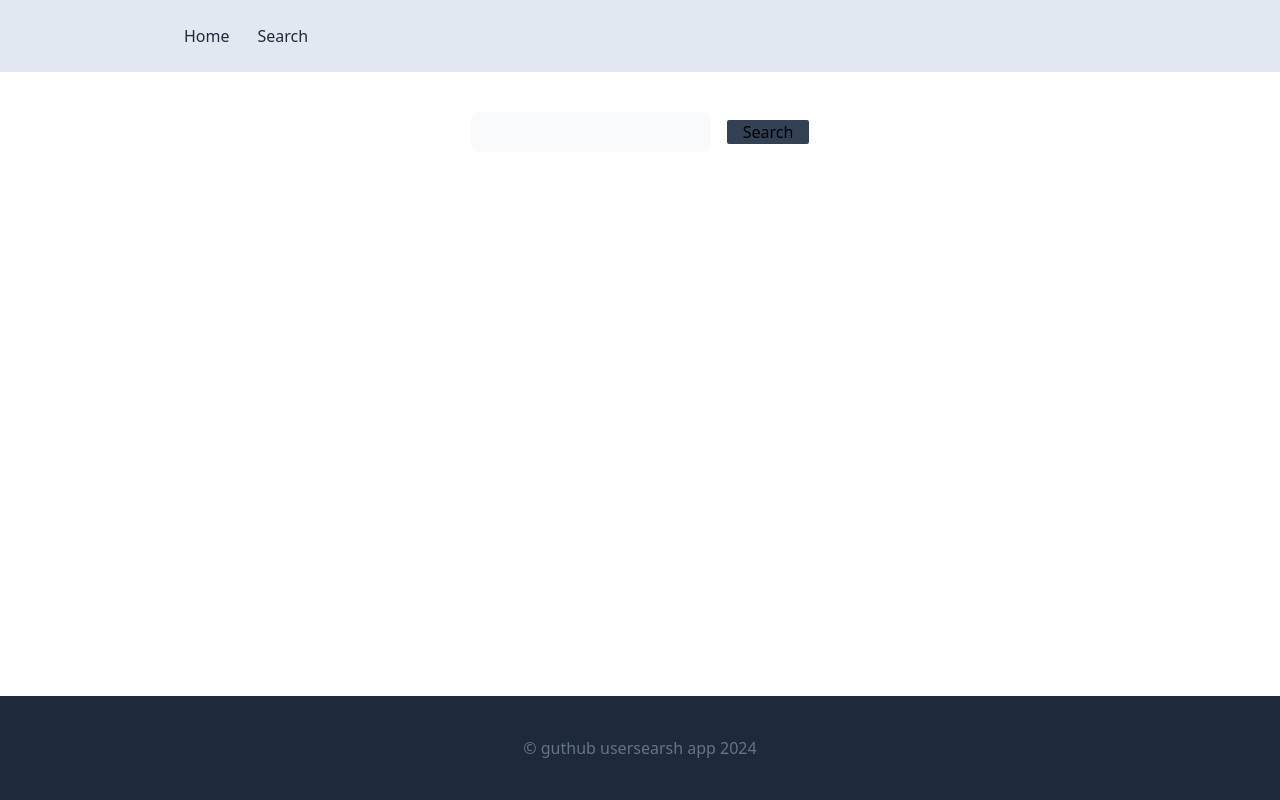
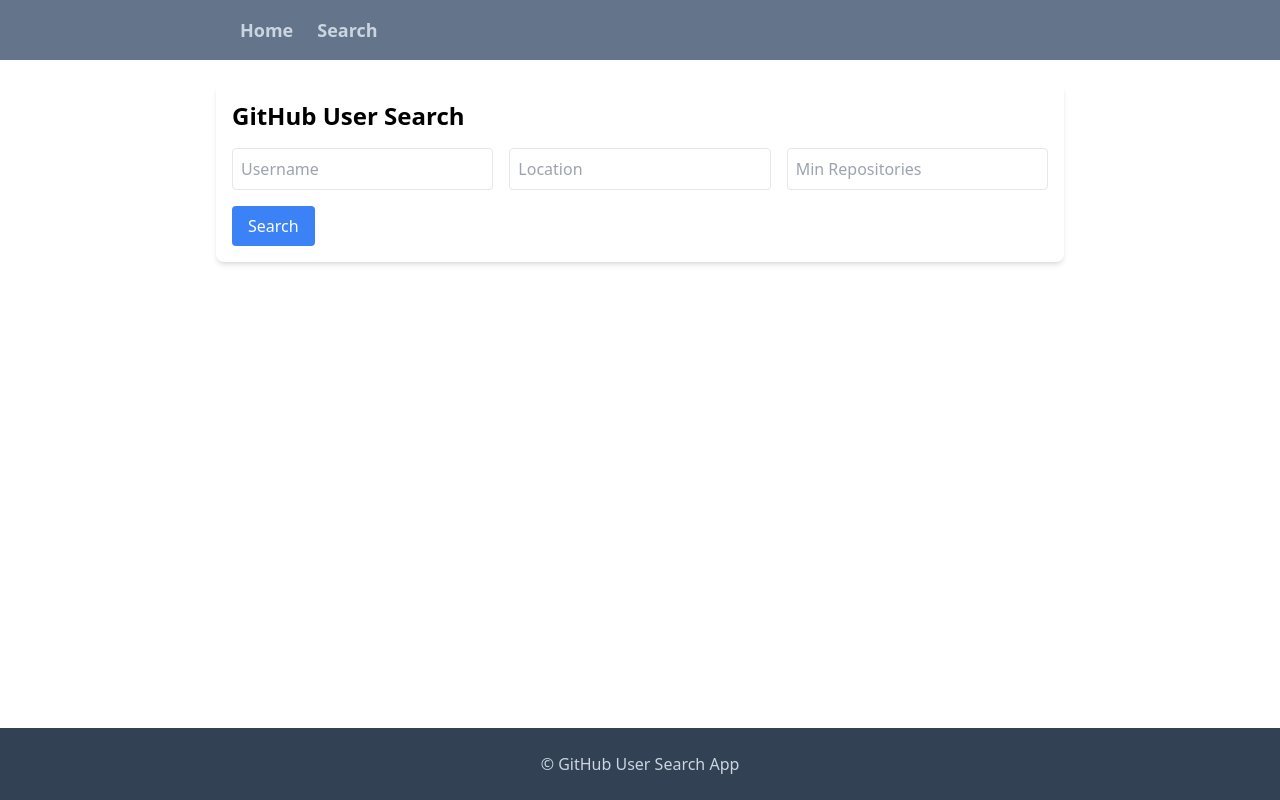
Before and after one commit to hilualemayoh21/alx-fe-reactjs, a React (Vite) app in the folder github-user-search/: page /search in a window 1280 px wide. Built offline with nearby package versions, Linux system fonts and the light colour scheme.

Commit message:
add features to search github user using location , username and  number of repo

```diff
--- a/github-user-search/package.json
+++ b/github-user-search/package.json
@@ -11,6 +11,7 @@
   },
   "dependencies": {
     "axios": "^1.7.9",
+    "dotenv": "^16.4.7",
     "react": "^18.3.1",
     "react-dom": "^18.3.1",
     "react-router-dom": "^7.0.2"
--- a/github-user-search/src/components/Layout.jsx
+++ b/github-user-search/src/components/Layout.jsx
@@ -4,16 +4,16 @@ function Layout({ children }) {
   return (
     <div>
       <header>
-        <nav className=" flex p-6 gap-7 text-slate-800 bg-slate-200 items-center justify-start  ">
-          <Link to="/" className="ml-40">
-            Home
-          </Link>
+        <nav className="flex bg-slate-500 pl-60 py-4 gap-6 font-bold text-lg text-slate-300">
+          <Link to="/">Home</Link>
           <Link to="/search">Search</Link>
         </nav>
       </header>
       <main>{children}</main>
-      <footer className="absolute bottom-0 text-slate-500 text-center p-10 bg-slate-800 w-full">
-        <p>&copy; guthub usersearsh app 2024</p>
+      <footer className="absolute bottom-0  bg-slate-700 w-full p-6 ">
+        <p className="text-center text-slate-300">
+          &copy; GitHub User Search App
+        </p>
       </footer>
     </div>
   );
--- a/github-user-search/src/components/Search.jsx
+++ b/github-user-search/src/components/Search.jsx
@@ -1,68 +1,145 @@
 import React, { useState } from "react";
-import fetchUserData from "../services/githubService";
+import fetchAdvancedUserData from "../services/githubService";
+
 function Search() {
   const [userName, setUserName] = useState("");
-  const [user, setUser] = useState(null);
+  const [location, setLocation] = useState("");
+  const [minRepos, setMinRepos] = useState("");
+  const [users, setUsers] = useState([]);
   const [isLoading, setIsLoading] = useState(false);
   const [error, setError] = useState("");
-  const handleSubmit = (e) => {
-    e.preventDefault();
-    setUser("");
-  };
-  const handleUserSearch = async () => {
+  const [page, setPage] = useState(1);
+
+  const handleSearch = async () => {
     try {
       setIsLoading(true);
       setError("");
-      setUser(null);
-      const data = await fetchUserData(userName.trim());
-      setUser(data);
+      setUsers([]);
+      setPage(1); // Reset to the first page
+
+      console.log("Search criteria:", {
+        userName: userName.trim(),
+        location: location.trim(),
+        minRepos: minRepos.trim(),
+      }); // Debugging log to check input values
+
+      // Try with reduced filters for testing
+      const results = await fetchAdvancedUserData({
+        userName: userName.trim() || "", // Allow empty search for username
+        location: location.trim(),
+        minRepos: minRepos.trim() || "", // Allow empty minRepos for testing
+      });
+
+      console.log("Search results:", results); // Log the search results for debugging
+      setUsers(results);
       setIsLoading(false);
-    } catch (error) {
-      setError("Looks like we cant find the user");
-      console.error("canot fetch the user data", error);
-      setUser(null);
+    } catch (err) {
+      console.error("Error during search:", err); // Log the error for debugging
+      setError("Failed to fetch users. Please try again.");
       setIsLoading(false);
     }
   };
-  if (isLoading) {
-    return <h3>loading ...</h3>;
+
+  const loadMore = async () => {
+    try {
+      setIsLoading(true);
+      const nextPage = page + 1;
+      console.log("Loading next page:", nextPage); // Debugging log for pagination
+
+      const results = await fetchAdvancedUserData({
+        userName: userName.trim() || "",
+        location: location.trim(),
+        minRepos: minRepos.trim() || "",
+        page: nextPage,
+      });
+
+      console.log("More results:", results); // Log additional results for debugging
+      setUsers((prevUsers) => [...prevUsers, ...results]);
+      setPage(nextPage);
+      setIsLoading(false);
+    } catch (err) {
+      console.error("Error loading more users:", err); // Log the error for debugging
+      setError("Failed to load more users.");
+      setIsLoading(false);
     }
+  };
+
   return (
-    <div>
-      <div className=" text-center m-10">
-        <form onSubmit={handleSubmit}>
+    <div className="p-6 max-w-4xl mx-auto">
+      {/* Search Form */}
+      <div className="bg-white shadow-md p-4 rounded-lg mb-6">
+        <h2 className="text-2xl font-bold mb-4">GitHub User Search</h2>
+        <div className="flex flex-col sm:flex-row gap-4 mb-4">
           <input
             type="text"
+            placeholder="Username"
             value={userName}
             onChange={(e) => setUserName(e.target.value)}
-            className=" w-60 bg-slate-50 outline-none rounded-lg p-2"
+            className="flex-1 p-2 border rounded"
           />
+          <input
+            type="text"
+            placeholder="Location"
+            value={location}
+            onChange={(e) => setLocation(e.target.value)}
+            className="flex-1 p-2 border rounded"
+          />
+          <input
+            type="number"
+            placeholder="Min Repositories"
+            value={minRepos}
+            onChange={(e) => setMinRepos(e.target.value)}
+            className="flex-1 p-2 border rounded"
+          />
+        </div>
         <button
-            onClick={handleUserSearch}
-            className=" ml-4 bg-slate-700  rounded-sm px-4"
+          onClick={handleSearch}
+          className="bg-blue-500 text-white px-4 py-2 rounded hover:bg-blue-600"
         >
           Search
         </button>
-        </form>
       </div>
-      {error && <p className="text-red">{error}</p>}
-      {user && (
-        <div className="mt-40   mb-30 flex flex-col gap-3 justify-center items-center max-w-xl sm:max-w-md mx-auto bg-white shadow-lg shadow-gray-500/50 rounded-lg p-4border border-gray-300">
+
+      {/* Results Section */}
+      {isLoading && <p>Loading...</p>}
+      {error && <p className="text-red-500">{error}</p>}
+      {users.length > 0 && (
+        <div className="grid grid-cols-1 sm:grid-cols-2 gap-6">
+          {users.map((user) => (
+            <div
+              key={user.id}
+              className="bg-white shadow-md rounded-lg p-4 flex items-center"
+            >
               <img
                 src={user.avatar_url}
-            alt={`${user.login} avater's`}
-            className="rounded-full w-10 h-10 my-3 block"
+                alt={user.login}
+                className="w-16 h-16 rounded-full mr-4"
               />
-          <h2>{user.name || "No user Name"}</h2>
+              <div>
+                <h3 className="text-lg font-bold">{user.login}</h3>
+                <p>📦 {user.public_repos || "N/A"} Repositories</p>
                 <a
                   href={user.html_url}
                   target="_blank"
                   rel="noopener noreferrer"
-            className=" text-slate-600 mb-4 no-underline block"
+                  className="text-blue-500 hover:underline"
                 >
-            View GitHub Profile
+                  View Profile
                 </a>
               </div>
+            </div>
+          ))}
+        </div>
+      )}
+
+      {/* Load More Button */}
+      {users.length > 0 && (
+        <button
+          onClick={loadMore}
+          className="bg-gray-300 text-gray-700 px-4 py-2 rounded mt-6 hover:bg-gray-400"
+        >
+          Load More
+        </button>
       )}
     </div>
   );
--- a/github-user-search/src/services/githubService.js
+++ b/github-user-search/src/services/githubService.js
@@ -1,18 +1,46 @@
-import React, { useState } from "react";
 import axios from "axios";
 
-const fetchUserData = async (username) => {
+// Base URL for GitHub Search API
+const BASE_URL = "https://api.github.com/search/users";
+
+// Fetch GitHub user data with advanced search criteria
+const fetchAdvancedUserData = async ({
+  userName,
+  location,
+  minRepos,
+  page = 1,
+}) => {
+  // Construct the query
+  const query = [
+    userName && `in:login ${userName}`,
+    location && `location:${location}`,
+    minRepos && `repos:>=${minRepos}`,
+  ]
+    .filter(Boolean)
+    .join(" ");
+
+  const url = `${BASE_URL}?q=${encodeURIComponent(
+    query
+  )}&per_page=10&page=${page}`;
+
+  console.log("Fetching with URL:", url); // Log the constructed URL
+
   try {
-    const response = await axios.get(
-      `https://api.github.com/users/${username}`
+    const response = await axios.get(url, {
+      headers: {
+        Authorization: `token ${import.meta.env.VITE_GITHUB_TOKEN}`, // Access Vite environment variable
+      },
+    });
+
+    console.log("API Response:", response.data); // Log API response for debugging
+    return response.data.items; // Return the users array
+  } catch (error) {
+    console.error(
+      "Error fetching user data:",
+      error.response?.data || error.message
     );
-
-    console.log(response);
-    return response.data;
-  } catch (err) {
-    console.log("failed to fatch error occured");
-    throw err;
+    throw error;
   }
 };
 
-export default fetchUserData;
+export default fetchAdvancedUserData;
```
Also changed, not shown: 1 other file (tests, documents, lock files or other folders). Lines whose indentation alone changed are shown as unchanged.
